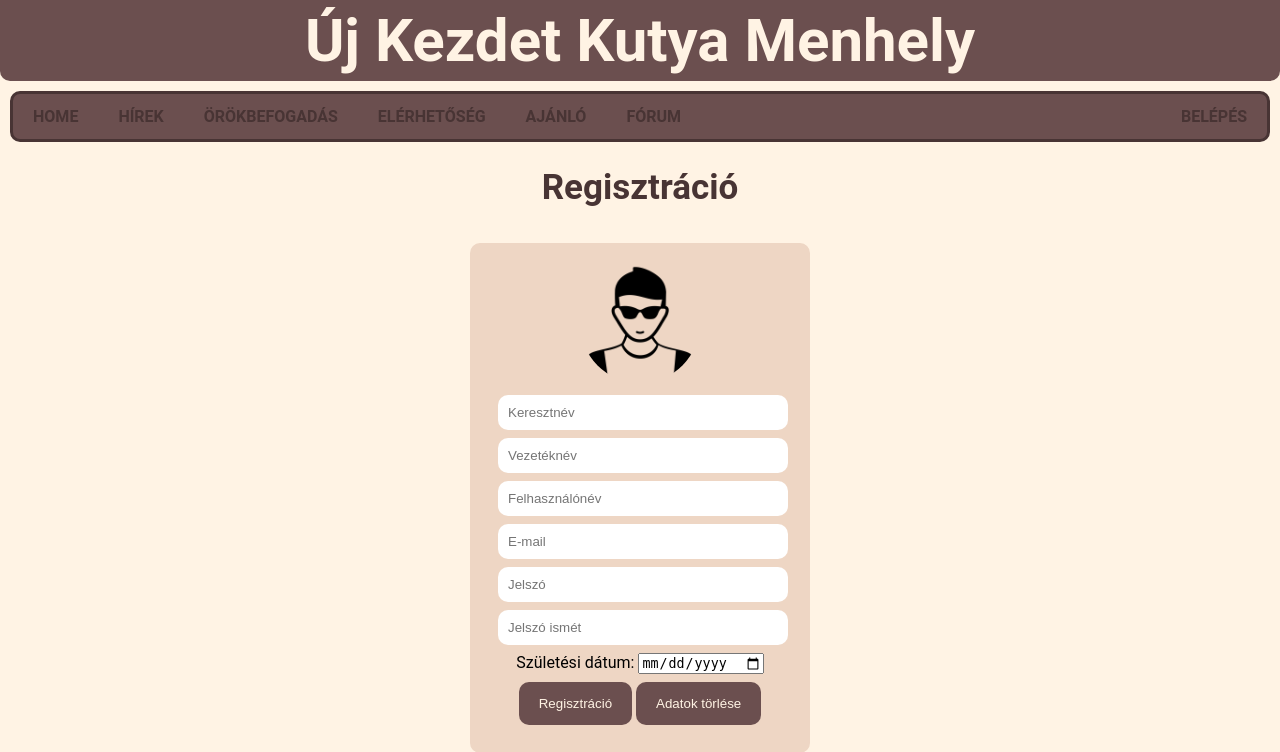
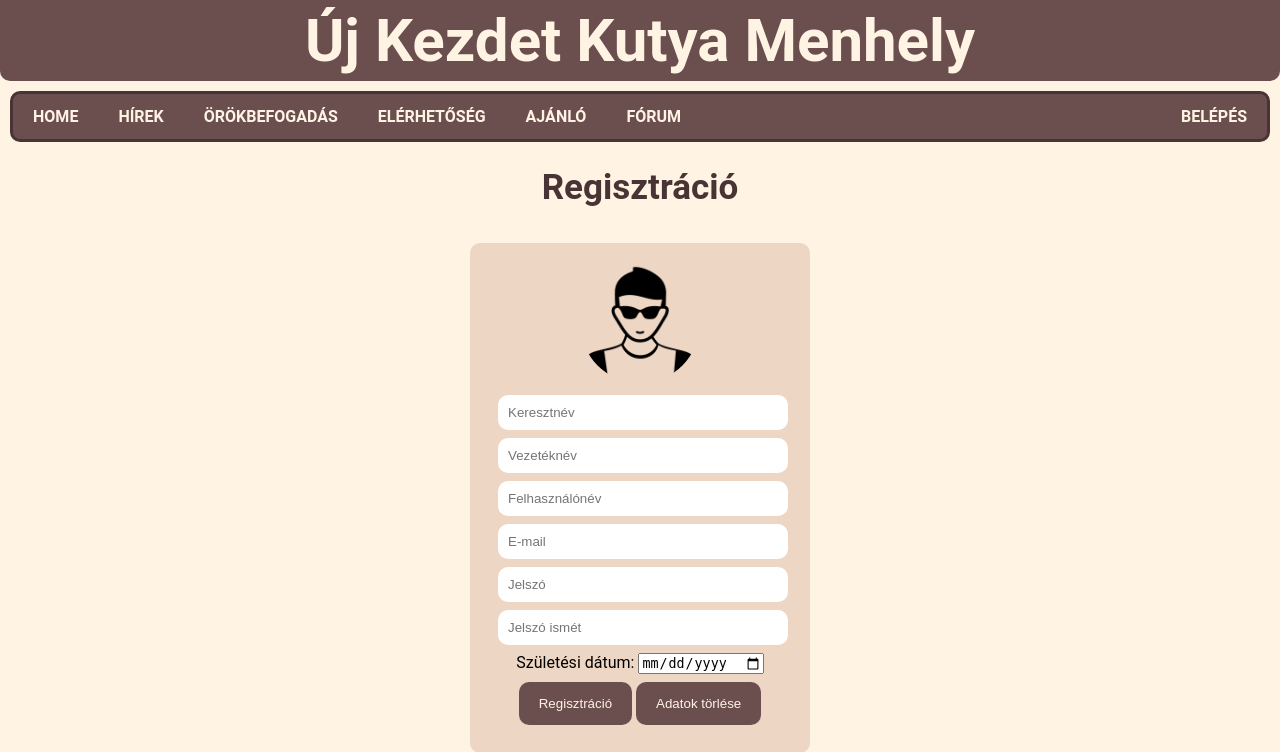
Before and after one commit to k1me/kutya_menhely, a PHP site: page /register.php in a window 1280 px wide. Shown: the top 752 px of the page. Run offline with PHP 8.4, Linux system fonts and the light colour scheme.

Commit message:
apró átszínezések

```diff
--- a/css/kozos.css
+++ b/css/kozos.css
@@ -50,7 +50,7 @@ ul li {
 }
 ul li a {
     display: block;
-    color: #483434;
+    color: #FFF3E4;
     text-align: center;
     padding: 13px 20px;
     text-decoration: none;
--- a/css/register.css
+++ b/css/register.css
@@ -80,5 +80,5 @@ form a {
     text-decoration: none;
 }
 form a:hover {
-    color: #e97171;
+    color: #A75D5D;
 }
```
